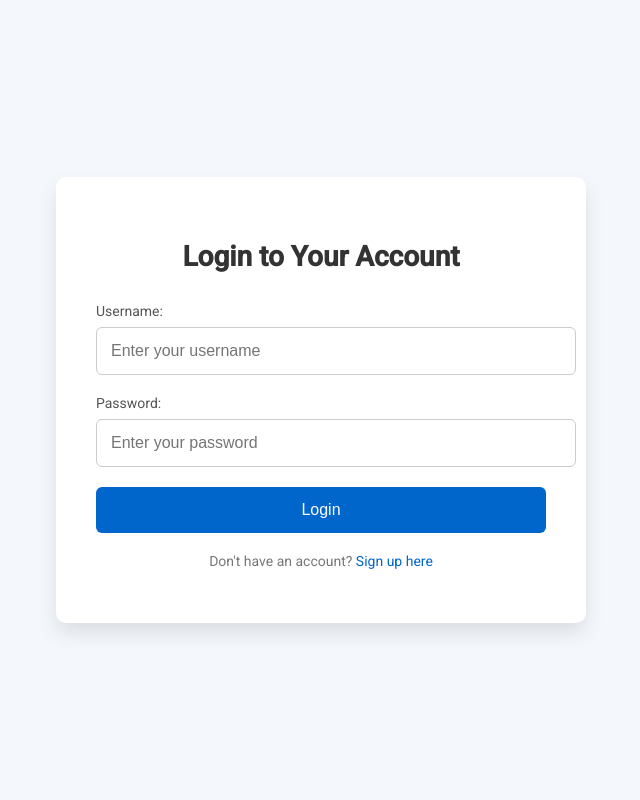
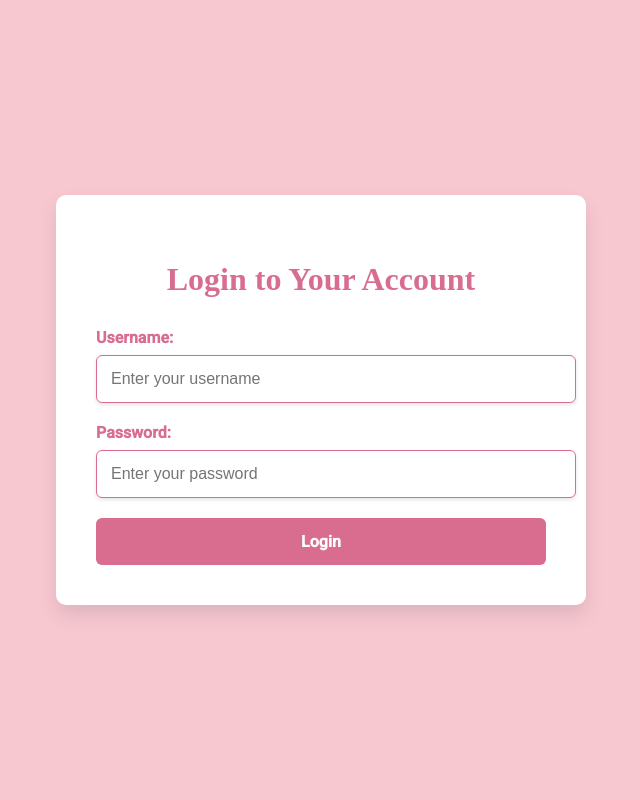
Before and after one commit to rohitbpatil27/clinic_inventory, a Django app: page /login/ in a window 1280 px wide. Shown: the whole page, without its empty margins (319-959 px from the left). Run offline with Django 5.2, Linux system fonts and the light colour scheme.

Commit message:
final changes

```diff
--- a/inventory/templates/login.html
+++ b/inventory/templates/login.html
@@ -9,12 +9,13 @@
     <style>
         body {
             font-family: 'Roboto', sans-serif;
-            background-color: #f4f7fc;
+            background-color: #f8c8d1; /* Light pink background */
             display: flex;
             justify-content: center;
             align-items: center;
             height: 100vh;
             margin: 0;
+            color: #4a4a4a;
         }
 
         .container {
@@ -29,8 +30,9 @@
         h2 {
             text-align: center;
             margin-bottom: 30px;
-            font-size: 28px;
-            color: #333;
+            font-size: 2rem;
+            color: #d86d8f; /* Light pink for heading */
+            font-family: 'Playfair Display', serif;
         }
 
         .message {
@@ -45,57 +47,63 @@
         }
 
         label {
-            font-size: 14px;
-            color: #555;
+            font-size: 1rem;
+            color: #d86d8f; /* Light pink for labels */
             display: block;
             margin-bottom: 8px;
+            font-weight: bold;
         }
 
         input[type="text"],
         input[type="password"] {
             width: 100%;
             padding: 14px;
-            border: 1px solid #ccc;
+            border: 1px solid #d86d8f; /* Light pink border */
             border-radius: 6px;
-            font-size: 16px;
-            transition: border-color 0.3s ease;
+            font-size: 1rem;
+            box-shadow: 0 2px 4px rgba(0, 0, 0, 0.1);
         }
 
         input[type="text"]:focus,
         input[type="password"]:focus {
-            border-color: #0066cc;
+            border-color: #b24a6e; /* Darker pink focus */
             outline: none;
+            box-shadow: 0 0 5px rgba(216, 109, 143, 0.5);
         }
 
         button[type="submit"] {
             width: 100%;
             padding: 14px;
-            background-color: #0066cc;
+            background-color: #d86d8f; /* Light pink button */
             color: white;
-            font-size: 16px;
+            font-size: 1rem;
             border: none;
             border-radius: 6px;
             cursor: pointer;
+            font-weight: bold;
+            font-family: 'Roboto', sans-serif;
             transition: background-color 0.3s ease;
         }
 
         button[type="submit"]:hover {
-            background-color: #005bb5;
+            background-color: #b24a6e; /* Darker pink for hover */
         }
 
         .footer {
             text-align: center;
             margin-top: 20px;
-            font-size: 14px;
-            color: #777;
+            font-size: 1rem;
+            color: #4a4a4a;
         }
 
         .footer a {
-            color: #0066cc;
+            color: #d86d8f; /* Light pink links */
             text-decoration: none;
+            font-weight: bold;
         }
 
         .footer a:hover {
+            color: #b24a6e; /* Darker pink on hover */
             text-decoration: underline;
         }
     </style>
@@ -133,12 +141,6 @@
             <input type="hidden" name="next" value="{{ request.GET.next }}">
             <button type="submit">Login</button>
         </form>
-
-        <div class="footer">
-            <p>Don't have an account? <a href="#">Sign up here</a></p>
-        </div>
     </div>
-
 </body>
-
 </html>
--- a/inventory/templates/patient_details.html
+++ b/inventory/templates/patient_details.html
@@ -7,8 +7,8 @@
     <div class="row justify-content-center">
         <div class="col-md-8">
             <div class="text-center">
-                <h1 style="color: #d86d8f;">Patient Management</h1>
-                <p class="lead" style="color: #6c757d;">Add, Update, or View patient details here.</p>
+                <h1 class="patient-details-heading">Patient Management</h1>
+                <p class="lead-text">Add, Update, or View patient details here.</p>
                 <hr style="border: 1px solid #d86d8f;">
             </div>
 
@@ -22,7 +22,7 @@
 
             <!-- Patient List -->
             <div class="card shadow-sm p-4 mb-4">
-                <h3 class="text-primary">Patient List</h3>
+                <h3 class="form-label text-primary">Patient List</h3>
                 <div class="table-responsive">
                     <table class="table table-bordered">
                         <thead>
--- a/inventory/views.py
+++ b/inventory/views.py
@@ -5,12 +5,6 @@ from django.contrib.auth.decorators import login_required
 from .models import Medication, Patient, DispensedMedication
 from django.contrib import messages
 from itertools import groupby
-from django.http import FileResponse
-from reportlab.lib.pagesizes import letter
-from reportlab.pdfgen import canvas
-from io import BytesIO
-import json
-
 
 def user_login(request):
     if request.method == 'POST':
@@ -143,6 +137,7 @@ def dispense_medication_view(request):
     patients = Patient.objects.all()
     return render(request, "dispense_medication.html", {"medications": medications, "patients": patients})
 
+@login_required
 # View for displaying patients and adding a new patient
 def patient_details(request):
     search_query = request.GET.get('search', '')
@@ -169,6 +164,7 @@ def add_patient(request):
             messages.error(request, "Name and age are required.")
             return redirect('add_patient')
 
+@login_required
 # Editing an existing patient
 def edit_patient(request, id):
     patient = get_object_or_404(Patient, id=id)
```
Also changed, not shown: inventory/static/css/styles.css (+55 -17 lines), db.sqlite3.
